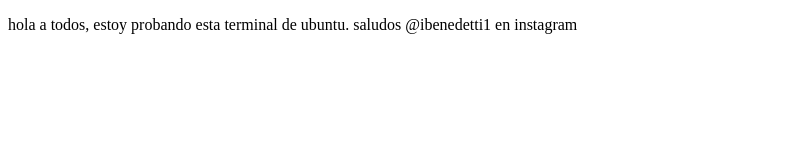
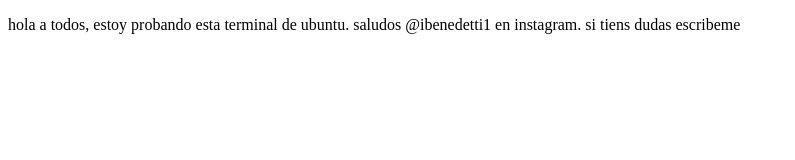
Before and after one commit to ibenedetti1/proyectoDemoCursoPrework, a plain HTML site: page index.html in a window 1280 px wide. Shown: the whole page, without its empty margins (0-795 px from the left). Drawn offline with Linux system fonts and the light colour scheme.

Commit message:
cambios, agregué invitación a escribirme

```diff
--- a/index.html
+++ b/index.html
@@ -8,7 +8,7 @@
 </head>
 <body>
     <p>
-        hola a todos, estoy probando esta terminal de ubuntu. saludos @ibenedetti1 en instagram
+        hola a todos, estoy probando esta terminal de ubuntu. saludos @ibenedetti1 en instagram. si tiens dudas escribeme
     </p>
 </body>
 </html>
```
